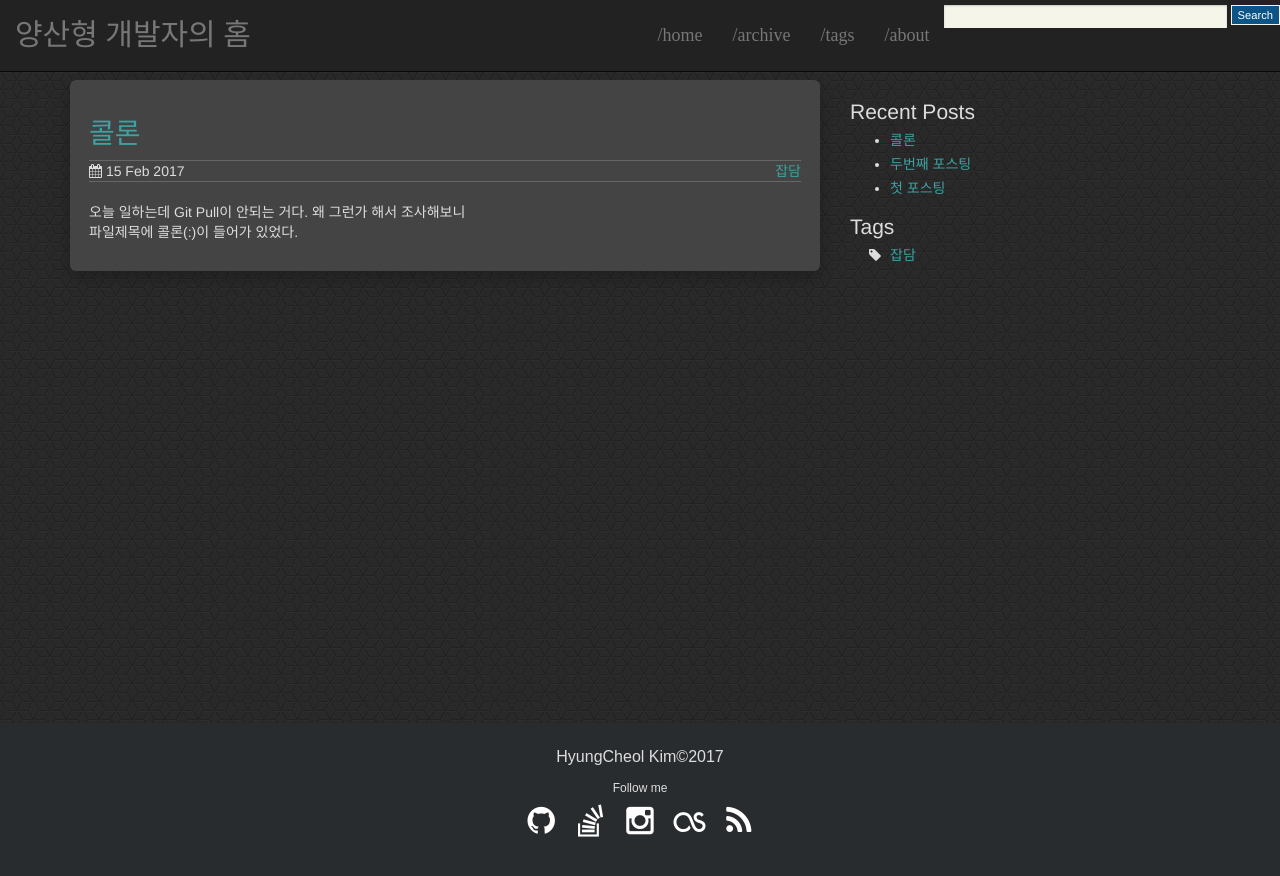
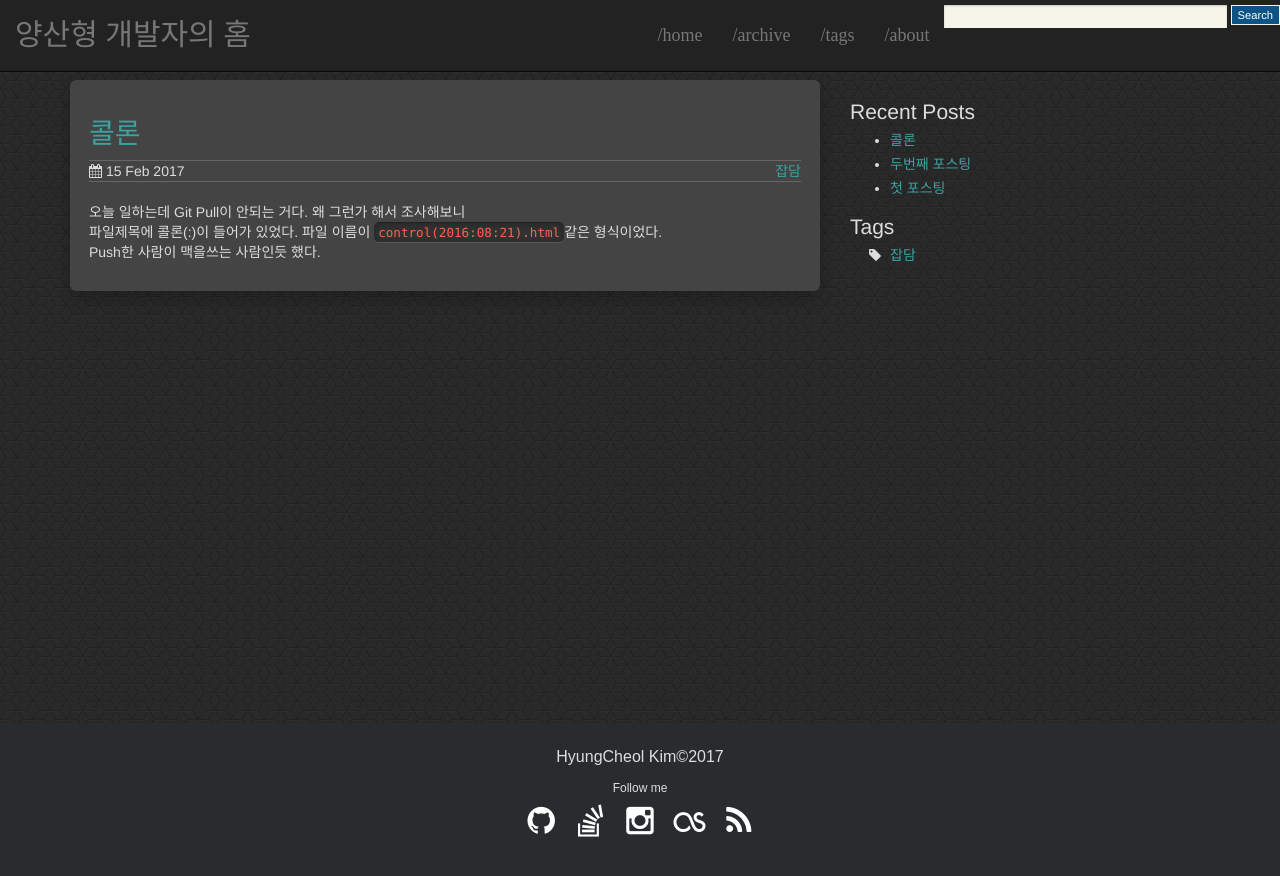
Before and after one commit to buzzricksons/buzzricksons.github.io, a Jekyll site: the page built from _posts/2017-02-15-콜론.md, in a window 1280 px wide. Shown: the top 876 px of the page. Built offline with Jekyll 4.4.1, drawn with Linux system fonts in a browser that asks for light colours.

Commit message:
2/15  posting

```diff
--- a/_posts/2017-02-15-콜론.md
+++ b/_posts/2017-02-15-콜론.md
@@ -7,4 +7,5 @@ description:
 ---
 
 오늘 일하는데 Git Pull이 안되는 거다. 왜 그런가 해서 조사해보니
-파일제목에 콜론(:)이 들어가 있었다.
+파일제목에 콜론(:)이 들어가 있었다. 파일 이름이 `control(2016:08:21).html`같은 형식이었다.
+Push한 사람이 맥을쓰는 사람인듯 했다.
```
